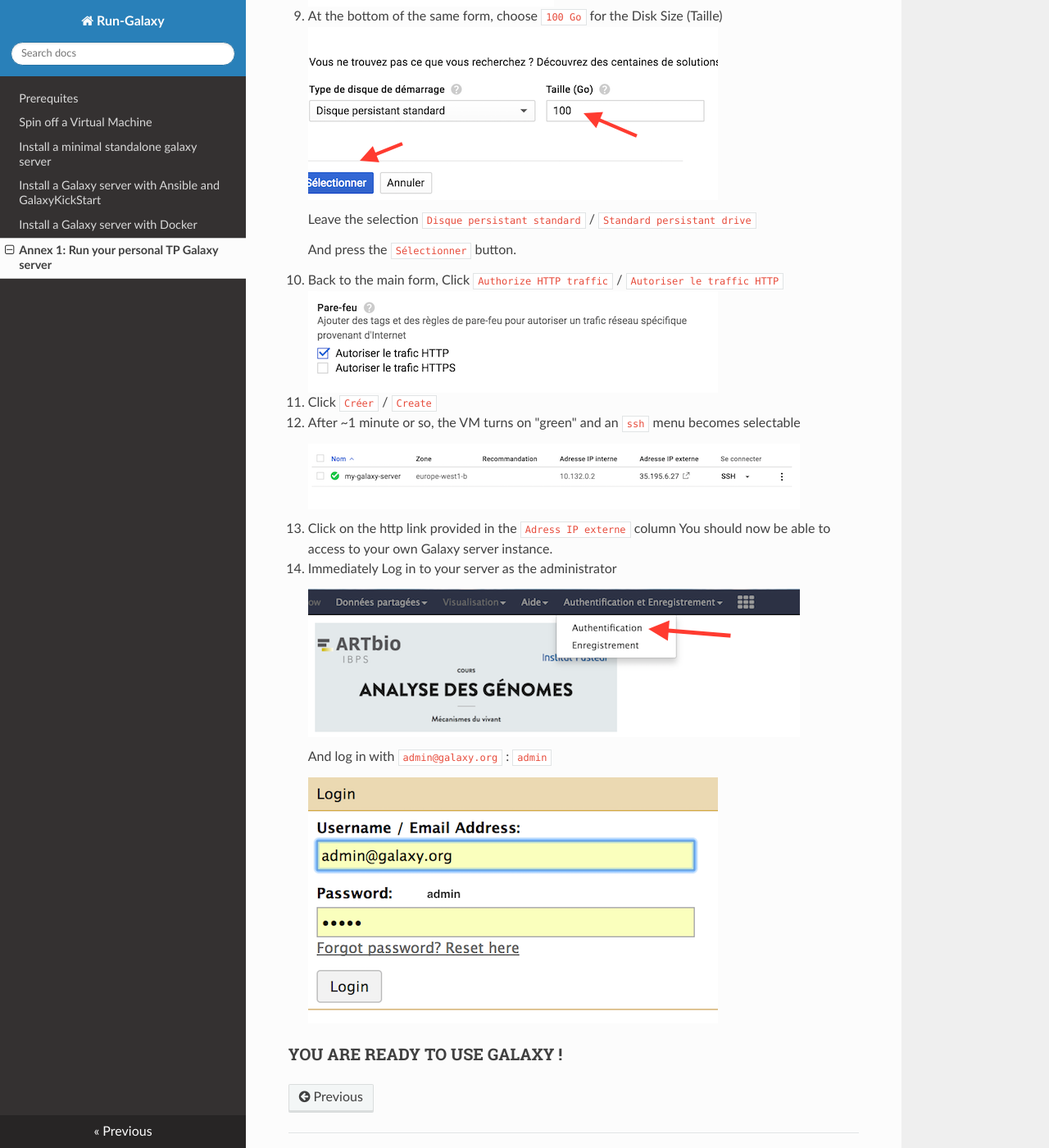
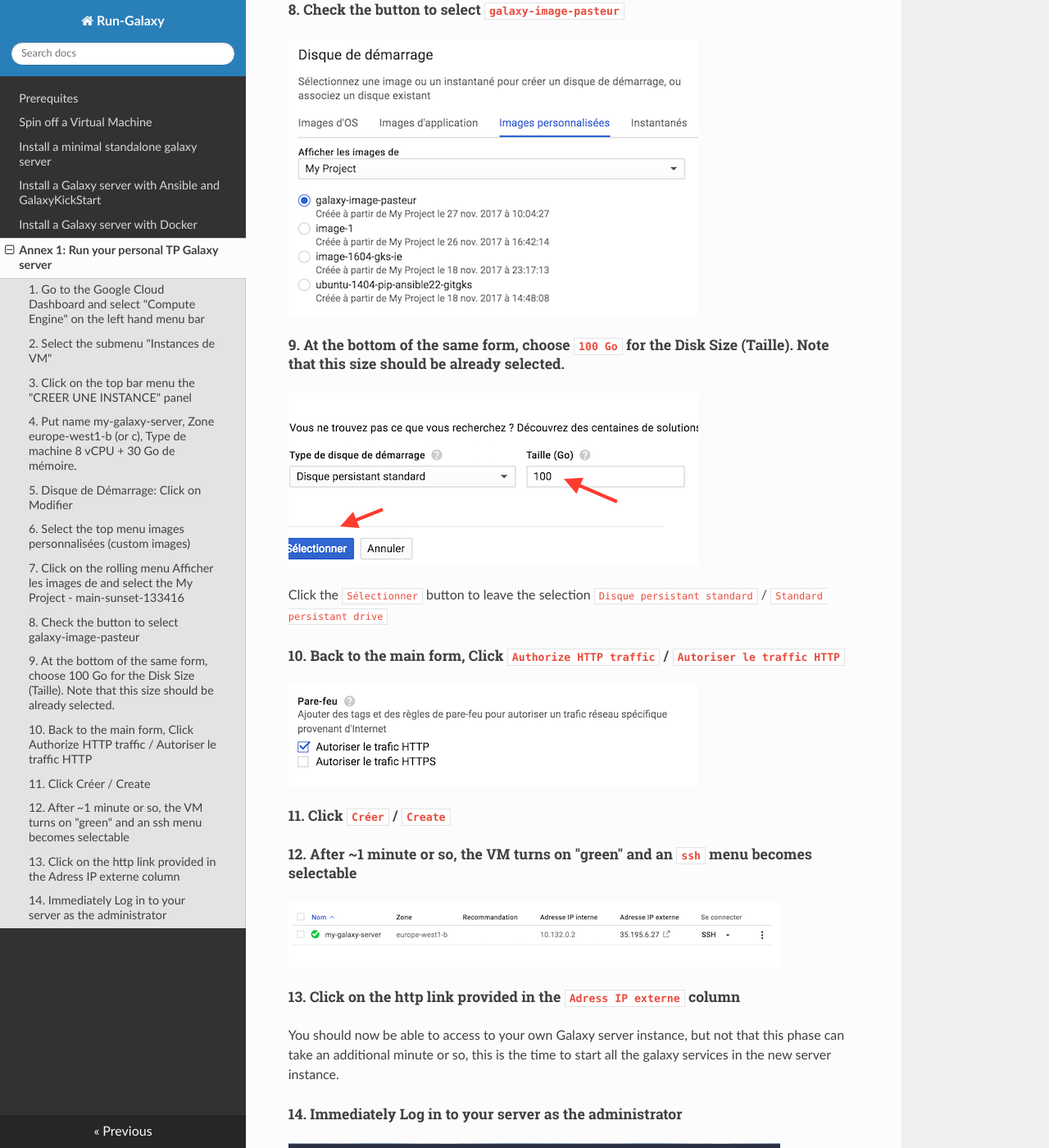
Before and after one commit to ARTbio/Run-Galaxy, an MkDocs documentation site: the page built from docs/GCE_TP_Galaxy.md, in a window 1280 px wide and 1400 px high, scrolled down 2212 px. Shown: the whole window at 82% size. Built offline with MkDocs 1.6.1, drawn with Linux system fonts in a browser that asks for light colours; nearby versions of some CDN libraries; old or Windows-style settings are respelled for this version of MkDocs; some of the changed text lies outside the part shown.

Commit message:
adapt image name in the docs and improve formatting of the annex

```diff
--- a/docs/GCE_TP_Galaxy.md
+++ b/docs/GCE_TP_Galaxy.md
@@ -1,53 +1,54 @@
 ### Spin off a virtual Machine
-1. Go to the Google Cloud Dashboard and select "Compute Engine" on the left hand menu bar
-2. Select the submenu "Instances de VM"
+##### 1. Go to the Google Cloud Dashboard and select "Compute Engine" on the left hand menu bar
+##### 2. Select the submenu "Instances de VM"
 
-    ![Instances](images/IntancesVM.png)
+![Instances](images/IntancesVM.png)
 
-3. Click on the top bar menu the "CREER UNE INSTANCE" panel
+##### 3. Click on the top bar menu the "CREER UNE INSTANCE" panel
 
-    ![create instance](images/create_instance.png)
+![create instance](images/create_instance.png)
 
-4. Put name `my-galaxy-server`, Zone `europe-west1-b (or c)`, Type de machine `8 vCPU` + `30 Go` de mémoire.
-     ![zone, cpu and ram](images/instance_naming.png)
-5. Disque de Démarrage: Click on `Modifier`
-    ![click on modify startup image](images/modify_startup_image.png)
-6. Select the top menu `images personnalisées` (`custom images`)
-    ![click the images personnalisées menu](images/startup_disk_panel.png)
+##### 4. Put name `my-galaxy-server`, Zone `europe-west1-b (or c)`, Type de machine `8 vCPU` + `30 Go` de mémoire.
+![zone, cpu and ram](images/instance_naming.png)
+##### 5. Disque de Démarrage: Click on `Modifier`
+![click on modify startup image](images/modify_startup_image.png)
+##### 6. Select the top menu `images personnalisées` (`custom images`)
+![click the images personnalisées menu](images/startup_disk_panel.png)
 
-7. Click on the rolling menu `Afficher les images de` and select the `My Project - main-sunset-133416`
-    ![select My Project](images/select_my_project.png)
+##### 7. Click on the rolling menu `Afficher les images de` and select the `My Project - main-sunset-133416`
+![select My Project](images/select_my_project.png)
 
-    What is important here is the identifier `main-sunset-133416`
+What is important here is the identifier `main-sunset-133416`
 
-8. Check the button to select `image-1` (will be `galaxy` at TP runtime)
-    ![Check Galaxy Image](images/check_galaxy_image.png)
+##### 8. Check the button to select `galaxy-image-pasteur`
+![Check Galaxy Image](images/check_galaxy_image.png)
 
-9. At the bottom of the same form, choose `100 Go` for the Disk Size (Taille)
-    ![choose size disk and select out](images/choose_galaxy_disk_size.png)
+##### 9. At the bottom of the same form, choose `100 Go` for the Disk Size (Taille). Note that this size should be already selected.
+![choose size disk and select out](images/choose_galaxy_disk_size.png)
 
-    Leave the selection `Disque persistant standard` / `Standard persistant drive`
+Click the `Sélectionner` button to leave the selection `Disque persistant standard` / `Standard persistant drive`
 
-    And press the `Sélectionner` button.
+##### 10. Back to the main form, Click `Authorize HTTP traffic` / `Autoriser le traffic HTTP`
+
+![Select HTTP traffic](images/http.png)
+
+##### 11. Click `Créer` / `Create`
+##### 12. After ~1 minute or so, the VM turns on "green" and an `ssh` menu becomes selectable
+
+![Instance fire up](images/instance_turns_green.png)
 
 
-10. Back to the main form, Click `Authorize HTTP traffic` / `Autoriser le traffic HTTP`
-    ![Select HTTP traffic](images/http.png)
-11. Click `Créer` / `Create`
-12. After ~1 minute or so, the VM turns on "green" and an `ssh` menu becomes selectable
+##### 13. Click on the http link provided in the `Adress IP externe` column
+You should now be able to access to your own Galaxy server instance, but not that this
+phase can take an additional minute or so, this is the time to start all the galaxy services
+in the new server instance.
 
-    ![Instance fire up](images/instance_turns_green.png)
+##### 14. Immediately Log in to your server as the administrator
 
+![first login](images/Galaxy_first_login.png)
 
-13. Click on the http link provided in the `Adress IP externe` column
-    You should now be able to access to your own Galaxy server instance.
+And log in with `admin@galaxy.org` : `admin`
 
-14. Immediately Log in to your server as the administrator
+![authenticate](images/Admin_authentication.png)
 
-   	![first login](images/Galaxy_first_login.png)
-
-   	And log in with `admin@galaxy.org` : `admin`
-
-   	![authenticate](images/Admin_authentication.png)
-
-### YOU ARE READY TO USE GALAXY !
+## YOU ARE READY TO USE GALAXY !
```
Also changed, not shown: docs/images/check_galaxy_image.png.
